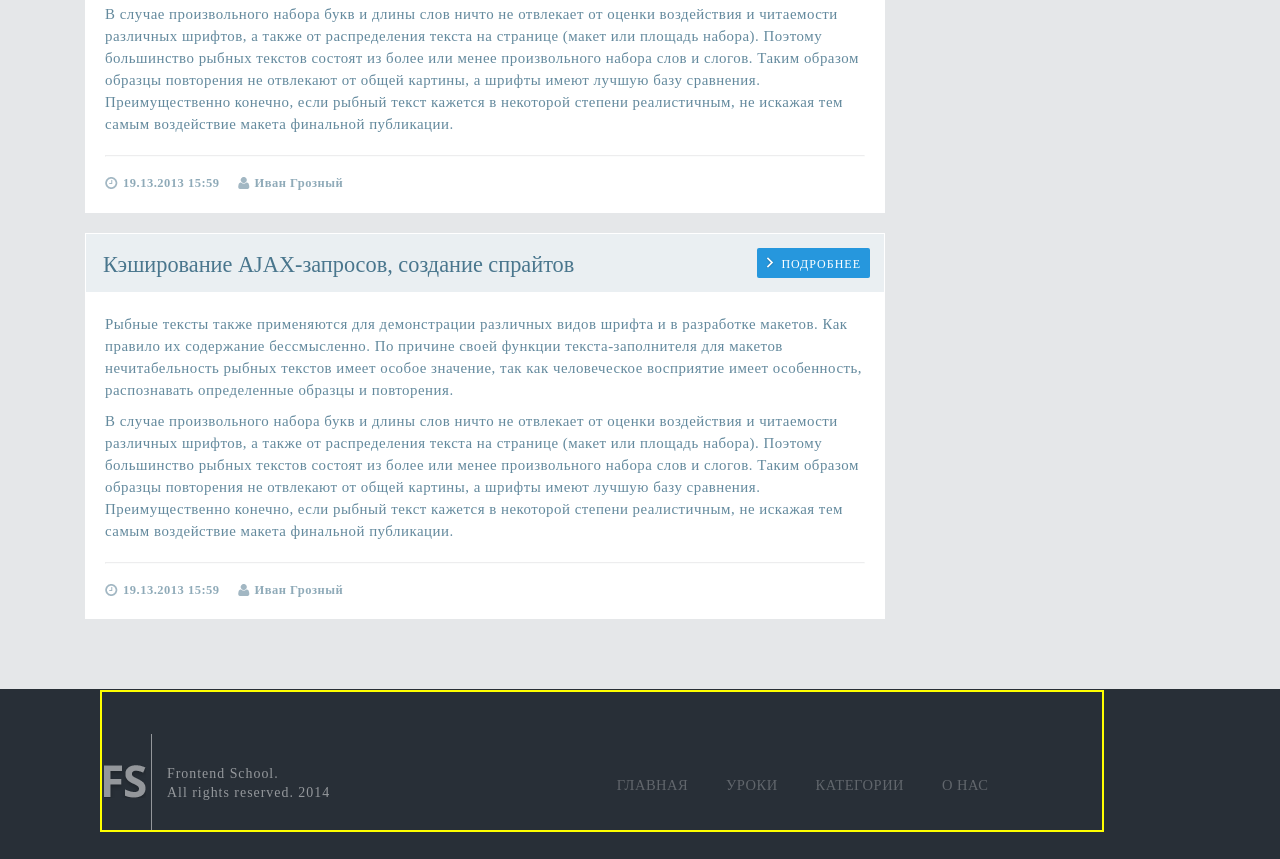
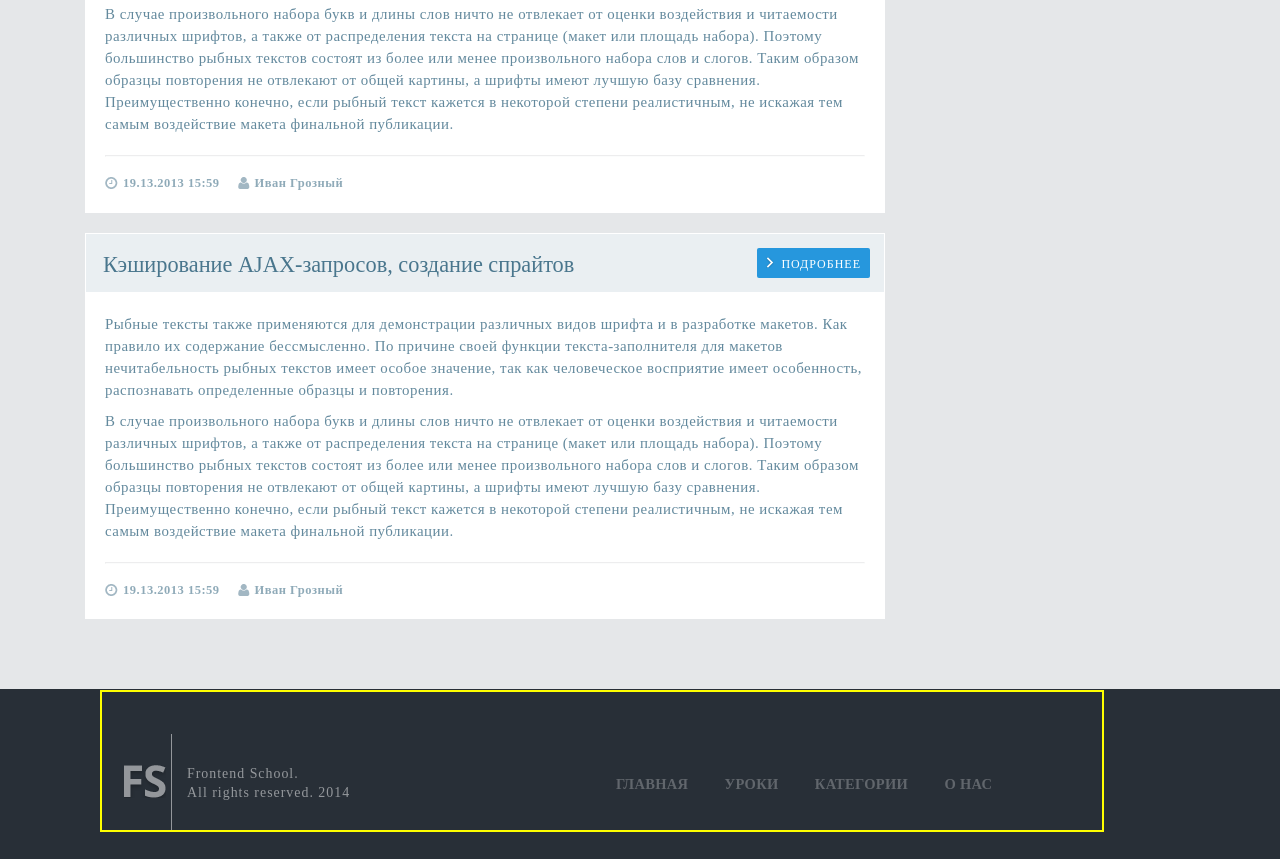
Before and after one commit to Gravituss/BionicHomework3, a plain HTML site: page index.htm in a window 1280 px wide. Shown: the part 1152-2011 px from the top of the page. Drawn offline with Linux system fonts and the light colour scheme.

Commit message:
btw commit

```diff
--- a/css/style.css
+++ b/css/style.css
@@ -243,7 +243,7 @@ hr.one-line {
 	border-right: 1px solid white;
 	padding-top: 31px;
 	padding-bottom: 32px;
-	padding-left: 2px;
+	padding-left: 22px;
 	padding-right: 5px;
 
 }
@@ -275,11 +275,16 @@ hr.one-line {
 	color: #61666c;
 
 
-	letter-spacing: 0.5px;
+	letter-spacing: 0.3px;
 	text-transform: uppercase;
-	margin: 14.8px;
+	margin: 14px;
 	padding-top: 71px;
+	font-weight: 600;
 
+}
+
+.footer-menu:first-child {
+	padding-left: 5px;
 }
 
 .footer-menu li:hover {
```
